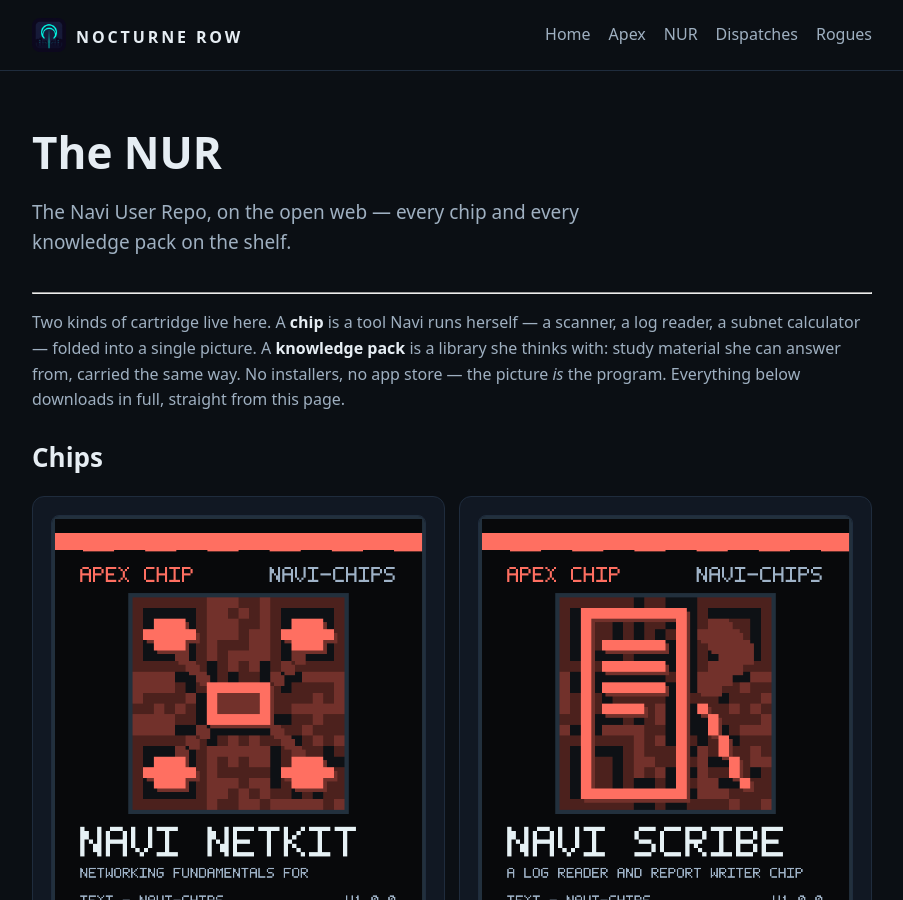
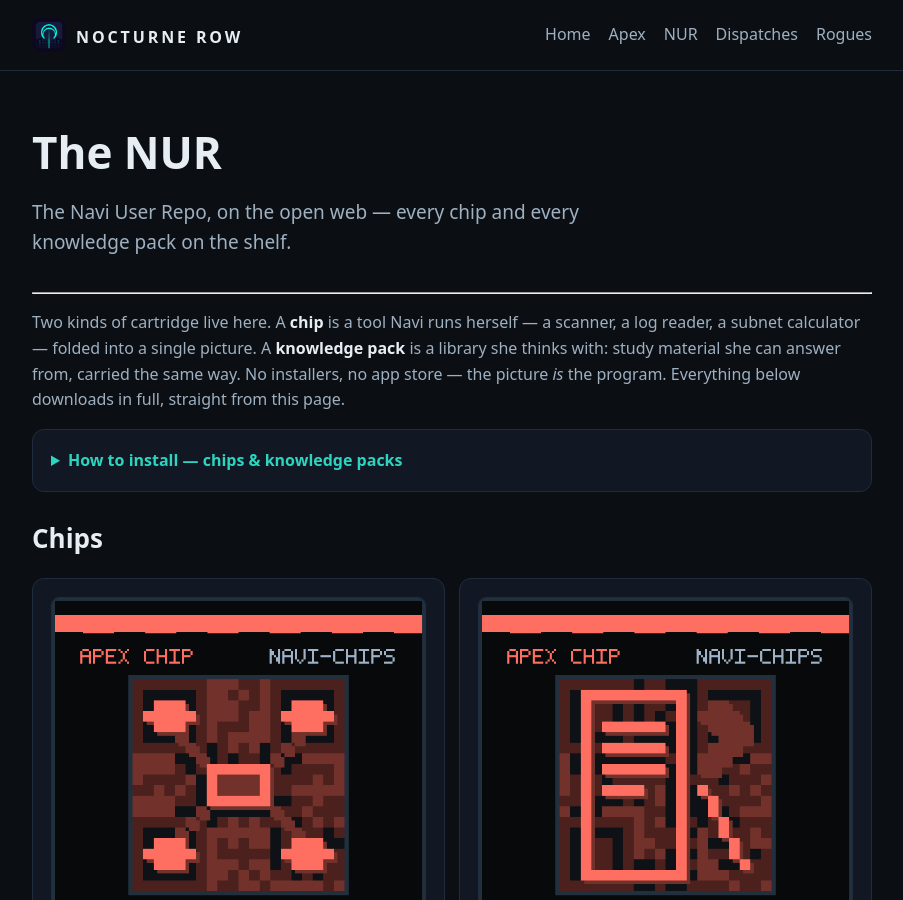
Before and after one commit to AlexKollar/nocturnerow, a Jekyll site: the page built from nur.html, in a window 1280 px wide and 900 px high. Shown: the whole window, without its empty margins (188-1091 px from the left). Built offline with Jekyll 4.4.1, drawn with Linux system fonts in a browser that asks for light colours; part of the change alters nothing that is shown.

Commit message:
NUR page: install instructions dropdown

```diff
--- a/nur.html
+++ b/nur.html
@@ -13,6 +13,20 @@ permalink: /nur.html
 .cart{width:100%;height:auto;display:block;border-radius:8px;border:1px solid var(--line);margin:0 0 14px}
 </style>
 <p style="color:var(--muted)">Two kinds of cartridge live here. A <b style="color:var(--text)">chip</b> is a tool Navi runs herself — a scanner, a log reader, a subnet calculator — folded into a single picture. A <b style="color:var(--text)">knowledge pack</b> is a library she thinks with: study material she can answer from, carried the same way. No installers, no app store — the picture <i>is</i> the program. Everything below downloads in full, straight from this page.</p>
+<details style="margin:0 0 18px;background:var(--panel);border:1px solid var(--line);border-radius:12px;padding:18px">
+<summary style="cursor:pointer;color:var(--accent);font-weight:600">How to install — chips &amp; knowledge packs</summary>
+<div style="margin-top:12px">
+<p><b>Installing a chip</b></p>
+<p>1 — On this page, find the chip and click <b>Download .png</b>. The picture <i>is</i> the chip — the code rides inside the image.<br>
+2 — In Apex, open the <b>Chips</b> view and drop the picture in — the drop installs it, and it appears in <b>Local Chips</b>.<br>
+3 — Run it from Local Chips, or in chat: <span style="font-family:ui-monospace,Menlo,Consolas,monospace">./chipname</span></p>
+<p><b>Installing a knowledge pack</b></p>
+<p>1 — Download the pack's picture the same way.<br>
+2 — In Apex, open the <b>RAG</b> view and drop the picture in — Apex unpacks it and builds its index on your machine, right there at the door.<br>
+3 — Ask Navi. When a pack feeds an answer, the reply cites it.</p>
+<p><b>Prefer the in-app route?</b> You never need this page at all: Apex's own NUR — the Navi User Repo — carries the same catalogue, powered by GitHub. Search it, click Install, done. This page is the same shelf on the open web — for a machine that hasn't met GitHub yet, or a picture passed hand to hand.</p>
+</div>
+</details>
 <section id="chips" style="border-top:none;padding-top:8px">
 <h2>Chips</h2>
 <div class="people">
```
